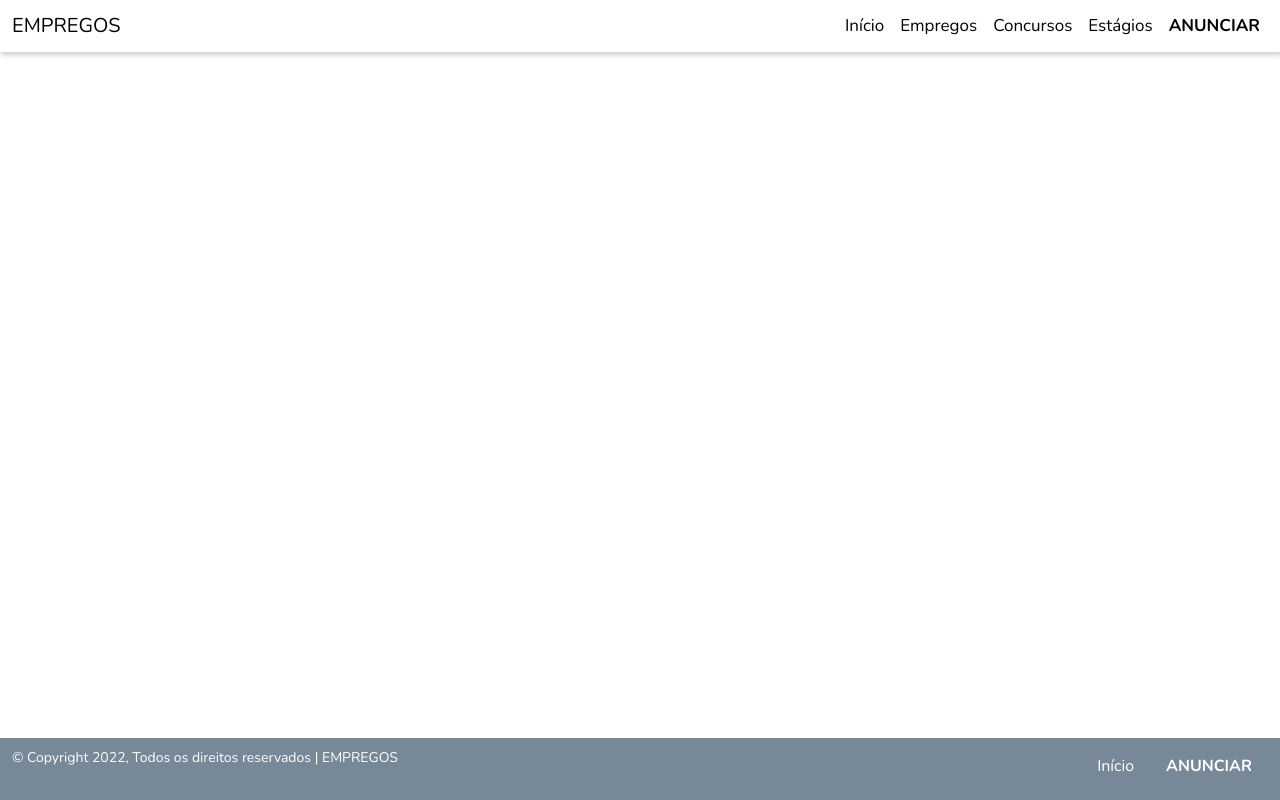
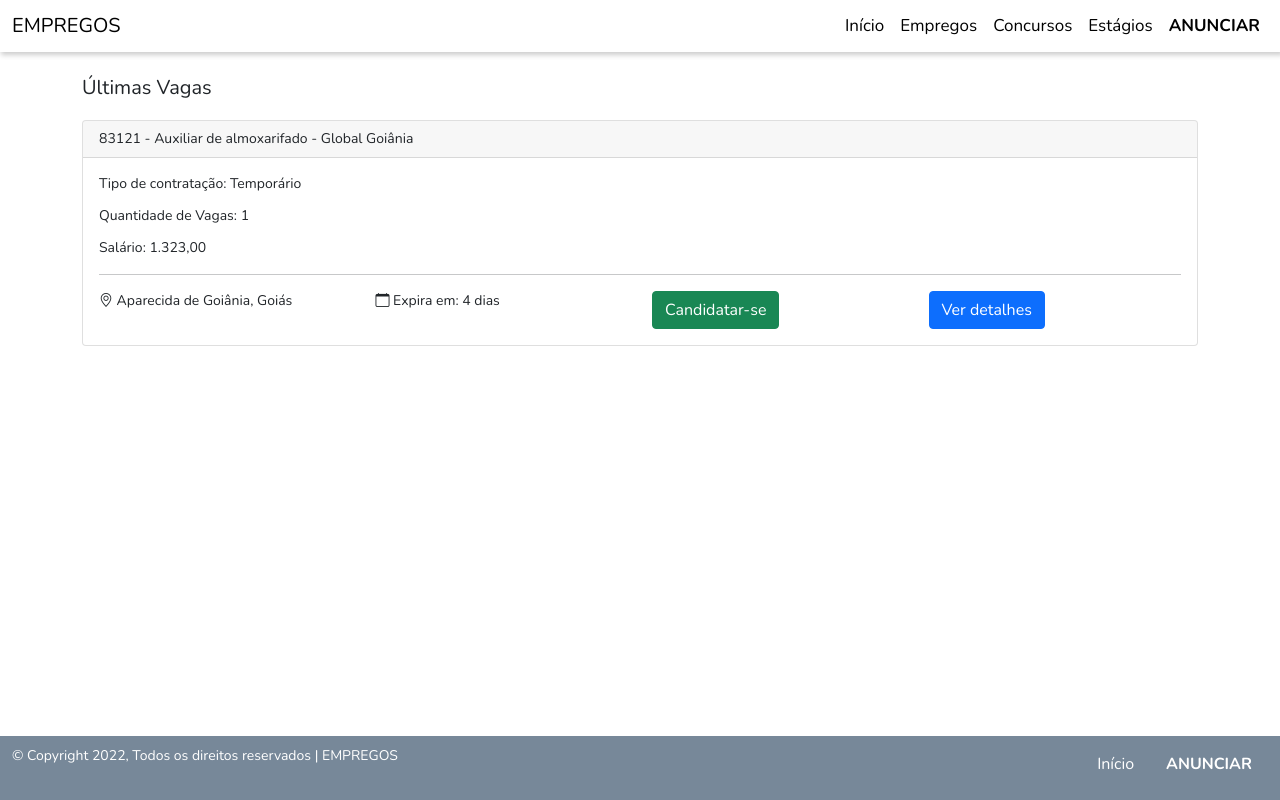
Before and after one commit to gabrielsmm/adjobs, an Angular app in the folder frontend/: page / in a window 1280 px wide. Built offline with nearby package versions, Linux system fonts and the light colour scheme.

Commit message:
Pagina principal implementada

```diff
--- a/frontend/src/app/app.component.html
+++ b/frontend/src/app/app.component.html
@@ -1,2 +1,3 @@
 <app-header></app-header>
+<app-pagina-principal></app-pagina-principal>
 <app-footer></app-footer>
--- a/frontend/src/app/app.module.ts
+++ b/frontend/src/app/app.module.ts
@@ -1,3 +1,4 @@
+import { ViewsModule } from './components/views/views.module';
 import { CommonModule } from '@angular/common';
 import { ComunsModule } from './components/comuns/comuns.module';
 import { MaterialModule } from './material.module';
@@ -18,7 +19,8 @@ import { BrowserAnimationsModule } from '@angular/platform-browser/animations';
     BrowserAnimationsModule,
     MaterialModule,
     CommonModule,
-    ComunsModule
+    ComunsModule,
+    ViewsModule
   ],
   providers: [],
   bootstrap: [AppComponent]
--- a/frontend/src/app/components/comuns/footer/footer.component.css
+++ b/frontend/src/app/components/comuns/footer/footer.component.css
@@ -3,6 +3,7 @@
   background-color: #778899 !important;
   position: fixed;
   bottom: 0;
+  height: 8%;
 }
 
 .container-links {
--- /dev/null
+++ b/frontend/src/app/components/views/pagina-principal/pagina-principal.component.css
@@ -0,0 +1,7 @@
+.container {
+  margin-top: 20px;
+}
+
+.card {
+  margin-bottom: 30px;
+}
--- /dev/null
+++ b/frontend/src/app/components/views/pagina-principal/pagina-principal.component.html
@@ -0,0 +1,31 @@
+<div class="container">
+  <h2>Últimas Vagas</h2>
+
+  <div class="card">
+    <div class="card-header">
+      83121 - Auxiliar de almoxarifado - Global Goiânia
+    </div>
+    <div class="card-body">
+      <!-- <h5 class="card-title">Special title treatment</h5> -->
+      <p class="card-text">Tipo de contratação: Temporário</p>
+      <p class="card-text">Quantidade de Vagas: 1</p>
+      <p class="card-text">Salário: 1.323,00</p>
+      <hr>
+      <div class="row">
+        <div class="col-md-3">
+          <p><i class="bi bi-geo-alt"></i> Aparecida de Goiânia, Goiás</p>
+        </div>
+        <div class="col-md-3">
+          <p><i class="bi bi-calendar"></i> Expira em: 4 dias</p>
+        </div>
+        <div class="col-md-3">
+          <button class="btn btn-success">Candidatar-se</button>
+        </div>
+        <div class="col-md-3">
+          <button class="btn btn-primary">Ver detalhes</button>
+        </div>
+      </div>
+    </div>
+  </div>
+
+</div>
--- /dev/null
+++ b/frontend/src/app/components/views/pagina-principal/pagina-principal.component.ts
@@ -0,0 +1,15 @@
+import { Component, OnInit } from '@angular/core';
+
+@Component({
+  selector: 'app-pagina-principal',
+  templateUrl: './pagina-principal.component.html',
+  styleUrls: ['./pagina-principal.component.css']
+})
+export class PaginaPrincipalComponent implements OnInit {
+
+  constructor() { }
+
+  ngOnInit(): void {
+  }
+
+}
--- a/frontend/src/environments/environment.ts
+++ b/frontend/src/environments/environment.ts
@@ -3,7 +3,9 @@
 // The list of file replacements can be found in `angular.json`.
 
 export const environment = {
-  production: false
+  production: false,
+  // baseUrl: 'https://bookstorev1-api.herokuapp.com'
+  baseUrl: 'http://localhost:8080'
 };
 
 /*
```
Also changed, not shown: frontend/src/app/components/views/pagina-principal/pagina-principal.service.ts (added, +48 -0 lines), frontend/src/app/components/views/views.module.ts (added, +17 -0 lines), frontend/src/app/models/vaga.model.ts (added, +9 -0 lines), 2 other files (tests, documents, lock files or other folders).
